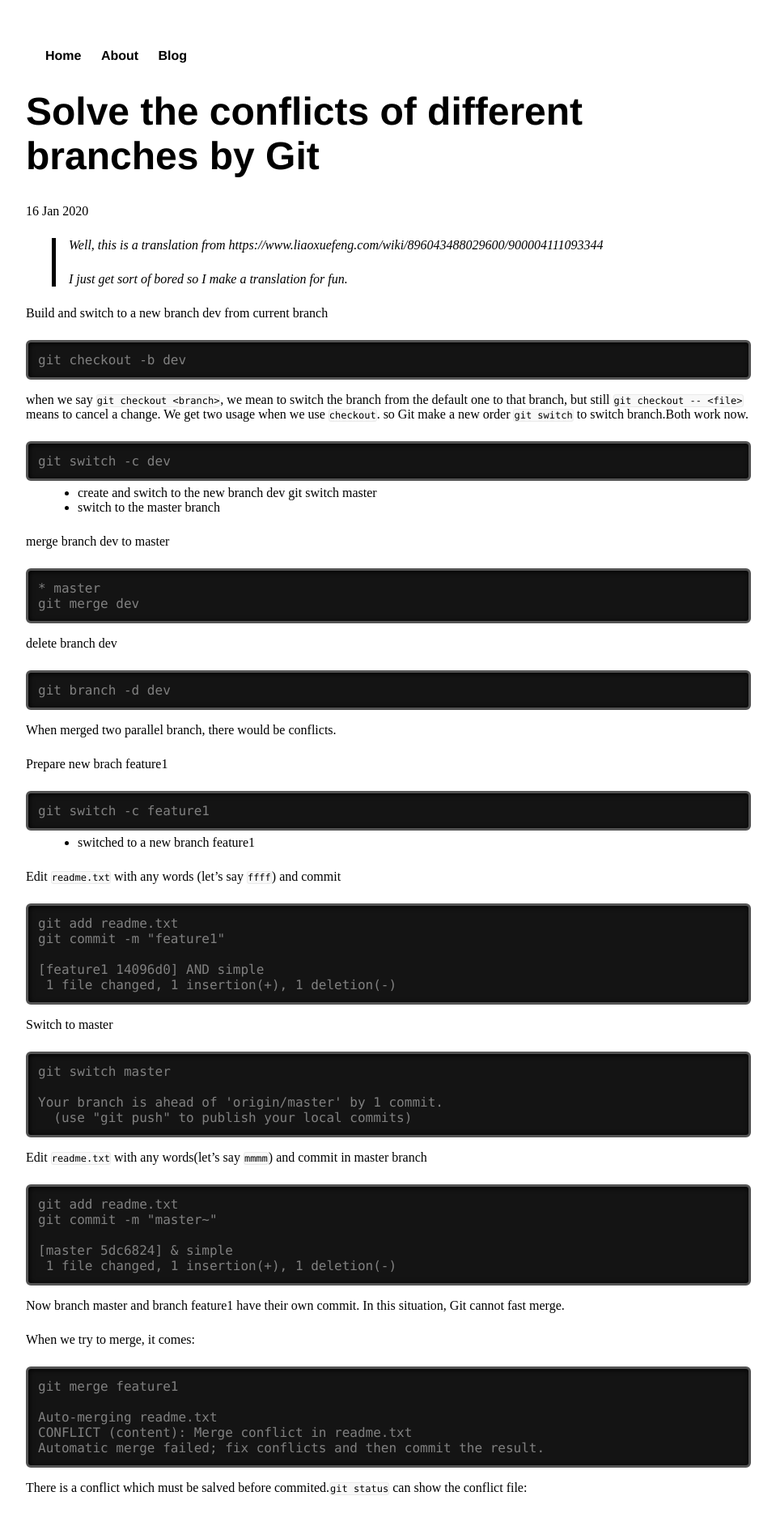
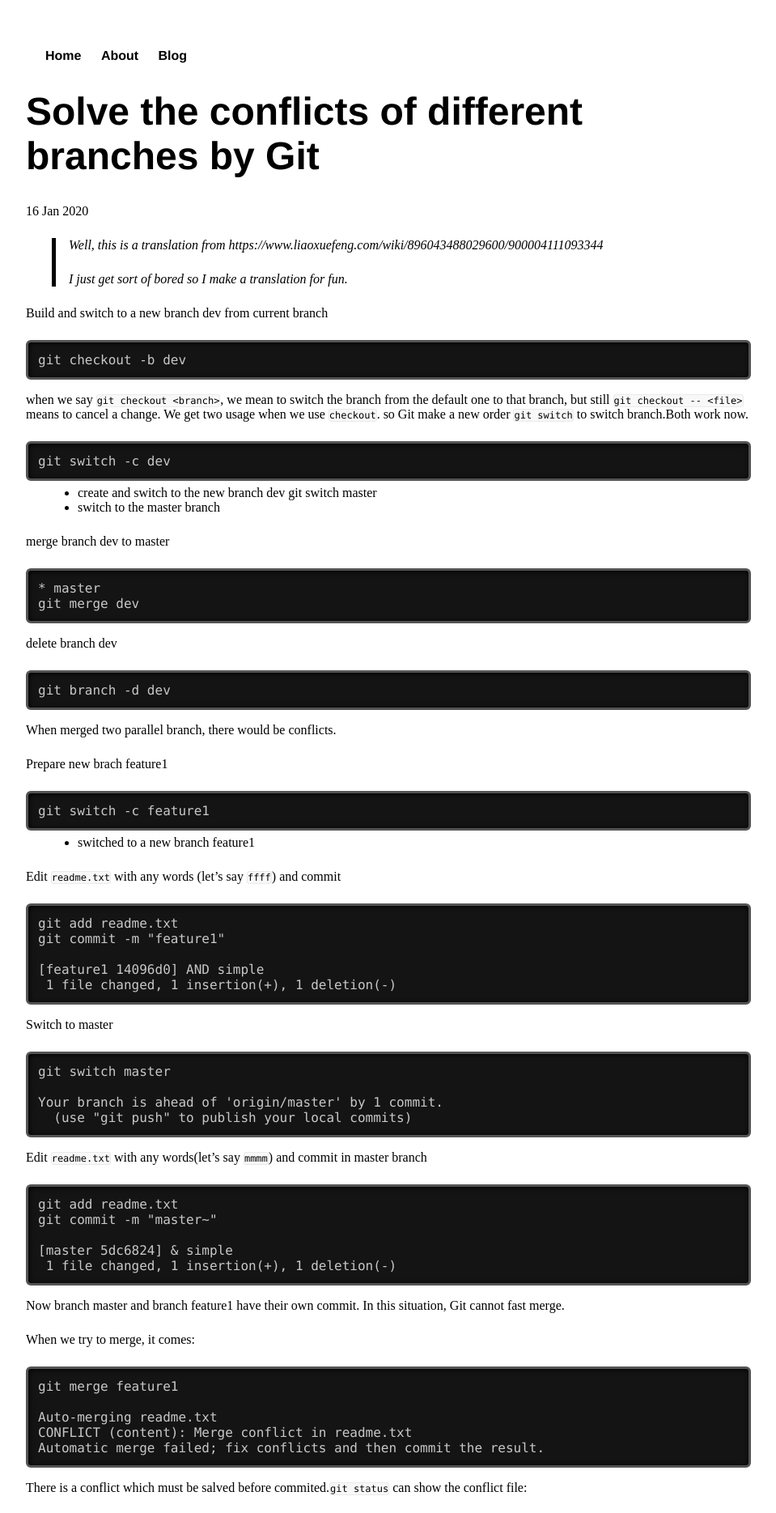
Before and after one commit to binhaozeng/binhaozeng.github.io, a Jekyll site: the page built from _posts/2020-01-16-Solve-the-conflicts-of-different-branches-by-Git.md, in a window 1280 px wide. Shown: the top 1869 px of the page at 81% size, without its empty margins (160-1119 px from the left). Built offline with Jekyll 4.4.1, drawn with Linux system fonts in a browser that asks for light colours; comment, search, counter and statistics services are not loaded.

Commit message:
Update main.css

```diff
--- a/css/main.css
+++ b/css/main.css
@@ -136,7 +136,7 @@ pre>code {
     margin: 0;
     padding: 0;
     white-space: pre;
-    color: rgba(128,128,128,1);
+    color: rgba(200,200,200,1);
     font-size: 16px;
     border: none;
     background: transparent;
```
